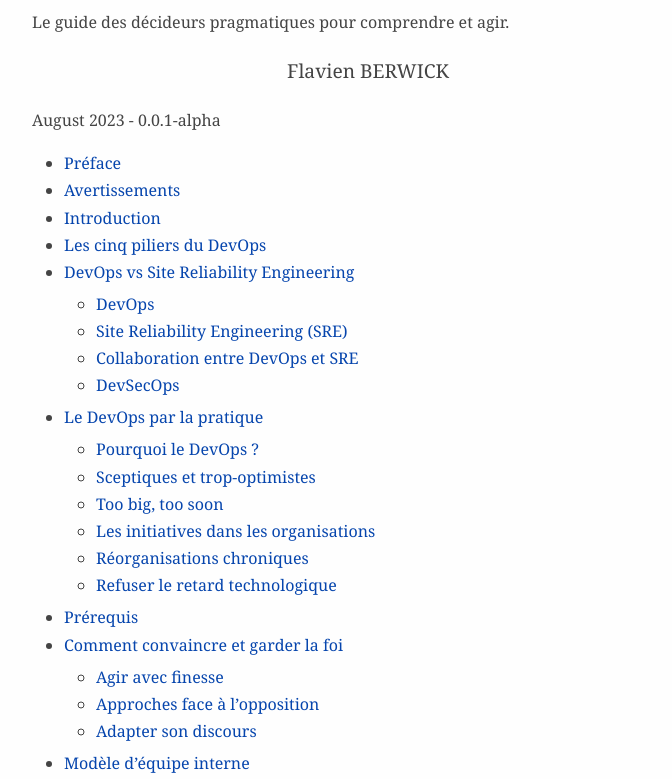
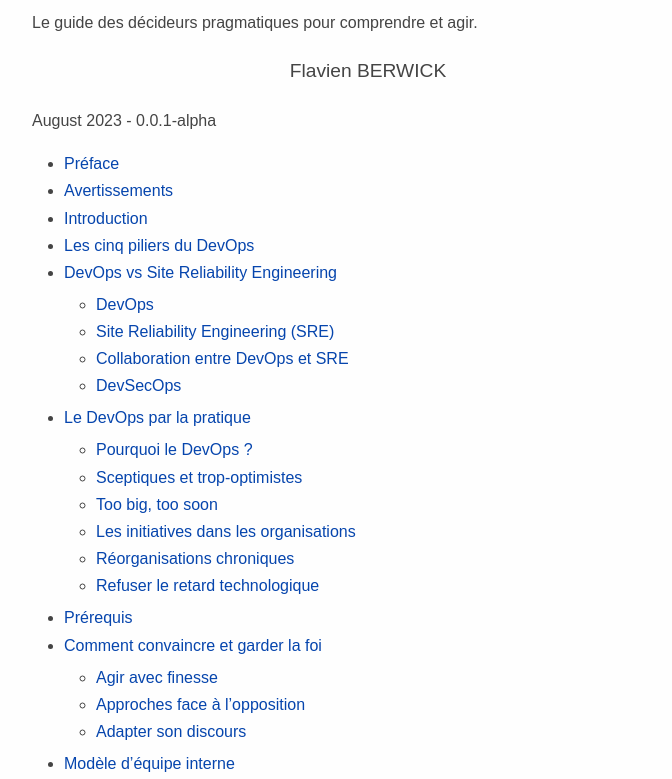
Before and after one commit to flavienbwk/book-devops, a plain HTML site: page index.html in a window 1280 px wide. Shown: the part 214-993 px from the top of the page, without its empty margins (272-944 px from the left). Drawn offline with Linux system fonts and the light colour scheme.

Commit message:
Publishing version 0.0.1-alpha - Updated style

```diff
--- a/index.html
+++ b/index.html
@@ -2,6 +2,7 @@
 <html xmlns="http://www.w3.org/1999/xhtml" lang="fr-FR" xml:lang="fr-FR">
 <head>
   <meta charset="utf-8" />
+  <meta name="robots" content="noindex">
   <meta name="generator" content="pandoc" />
   <meta name="viewport" content="width=device-width, initial-scale=1.0, user-scalable=yes" />
   <meta name="author" content="Flavien BERWICK" />
@@ -29,7 +30,7 @@
 
     body {
         color: #444;
-        font-family: Georgia, Palatino, 'Palatino Linotype', Times, 'Times New Roman', serif;
+        font-family: Arial;
         font-size: 12px;
         line-height: 1.7;
         padding: 1em;
```
Also changed, not shown: 1 other file.
